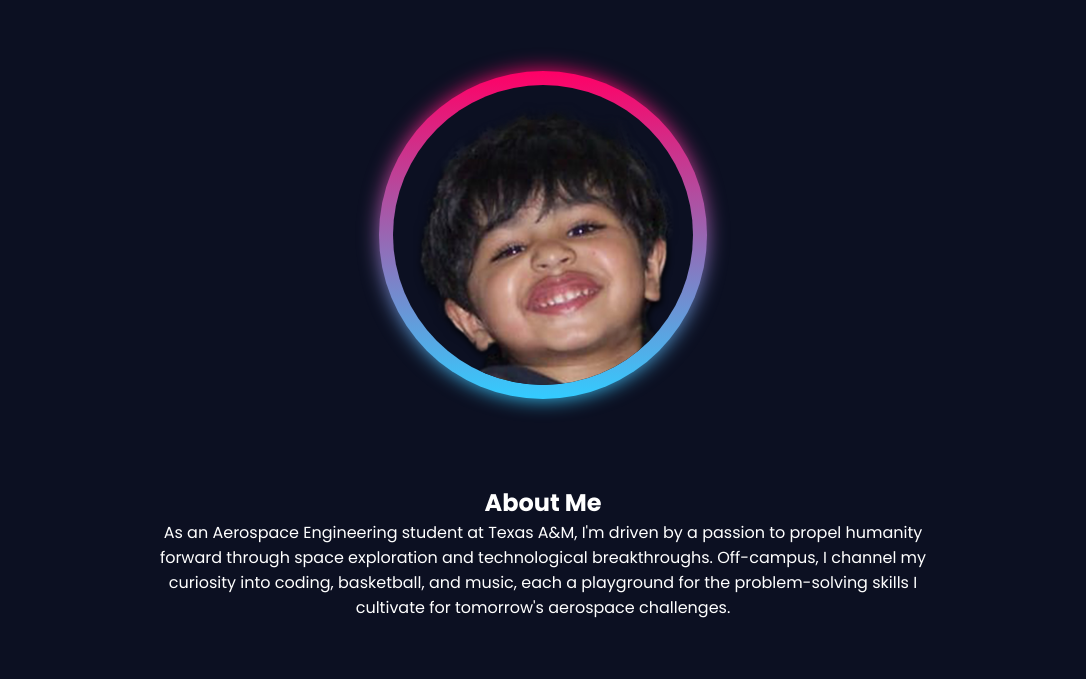
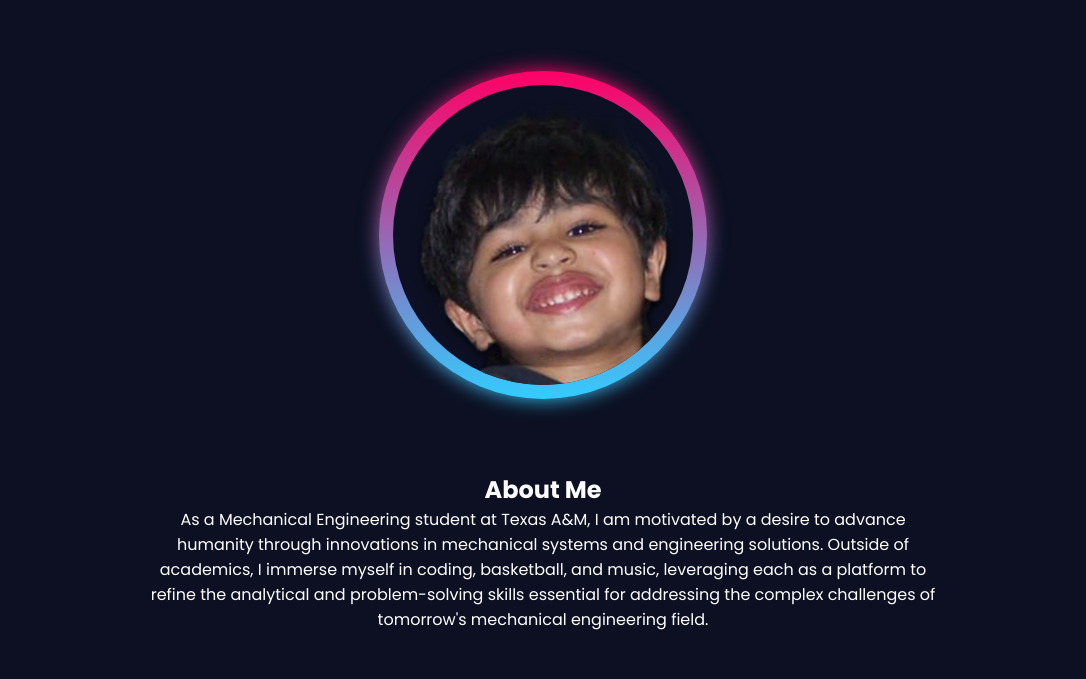
Before and after one commit to rohailparmar/RohailsPortfolio, a plain HTML site: page about.html in a window 1280 px wide. Shown: the part 78-757 px from the top of the page, without its empty margins (97-1183 px from the left). Drawn offline with nearby package versions, Linux system fonts and the light colour scheme.

Commit message:
Update about.html

```diff
--- a/about.html
+++ b/about.html
@@ -32,8 +32,7 @@
 <main class="about-main-content">
     <section class="about-section">
         <h2>About Me</h2>
-        <p>As an Aerospace Engineering student at Texas A&M, I'm driven by a passion to propel humanity forward through space exploration and technological breakthroughs. Off-campus, I channel my curiosity into coding, basketball, and music, each a playground for the problem-solving skills I cultivate for tomorrow's aerospace challenges.</p>
-        <!-- Additional content about your background, experience, etc. -->
+        <p>As a Mechanical Engineering student at Texas A&M, I am motivated by a desire to advance humanity through innovations in mechanical systems and engineering solutions. Outside of academics, I immerse myself in coding, basketball, and music, leveraging each as a platform to refine the analytical and problem-solving skills essential for addressing the complex challenges of tomorrow's mechanical engineering field.</p>
     </section>
 </main>
 <section class="skills section" id="skills">
```
